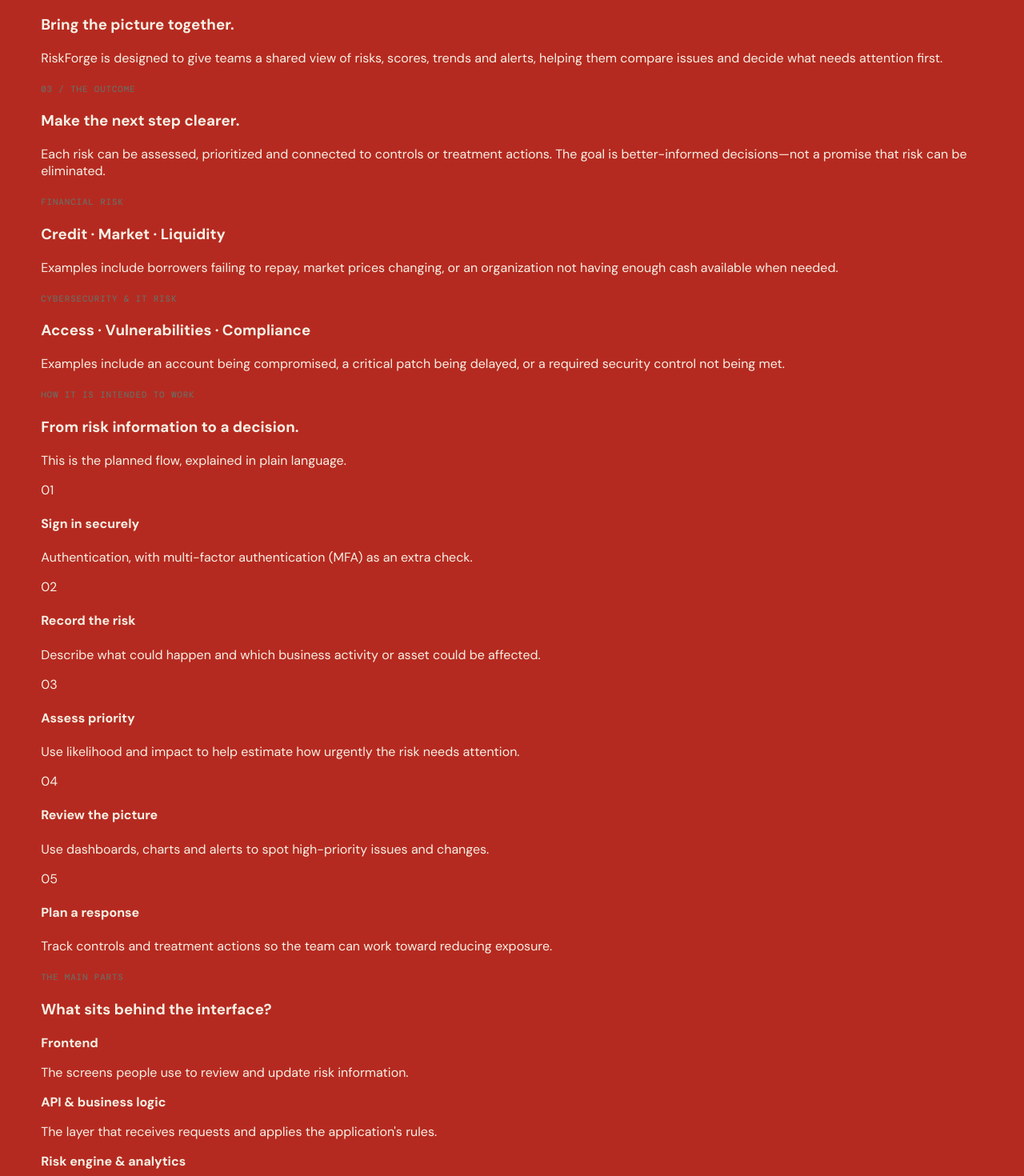
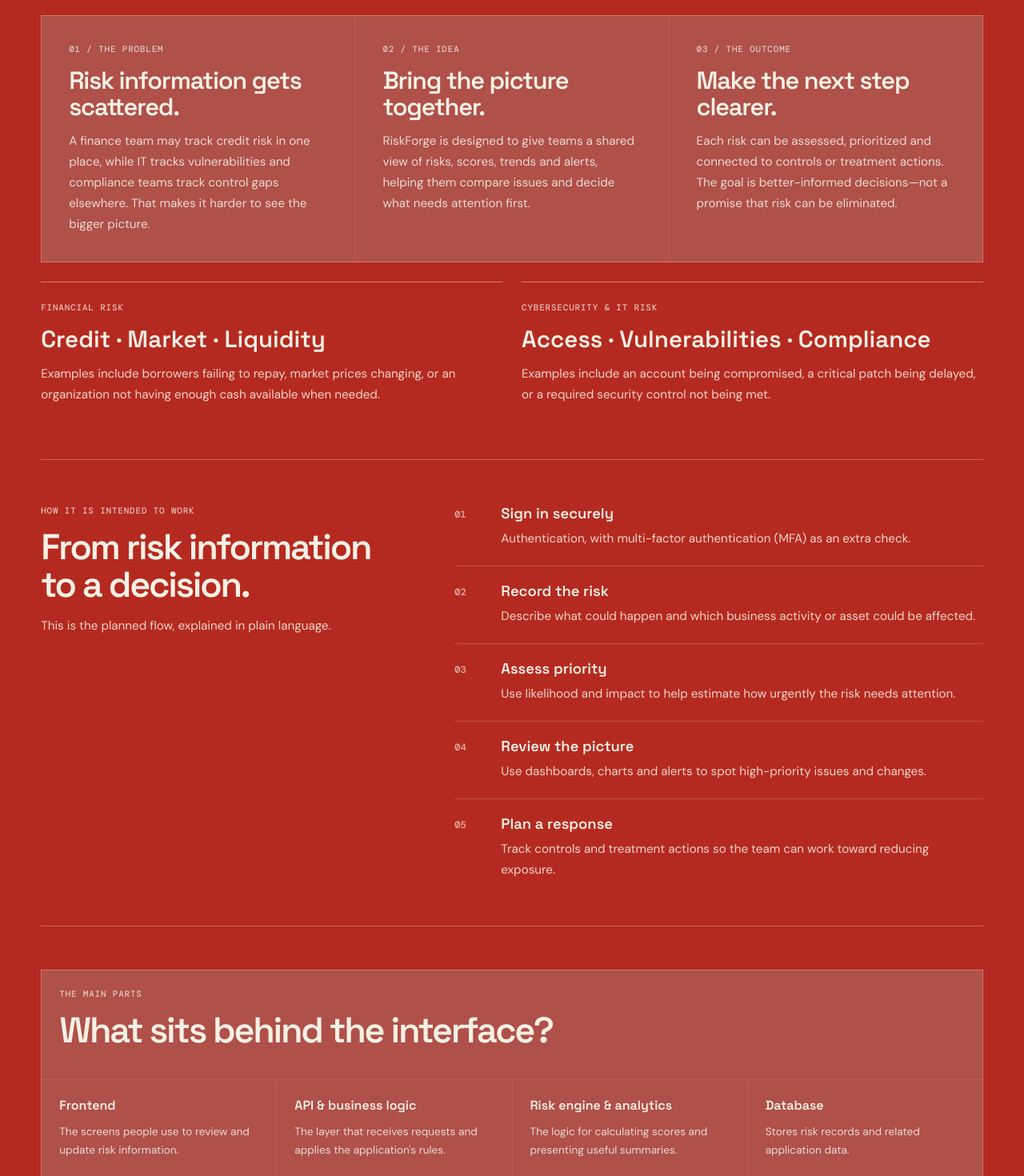
Before and after one commit to Typoss/hyzam-nazar-portfolio, a React (Vite) app: page / in a window 1280 px wide. Shown: the part 5820-7290 px from the top of the page at 80% size. Built offline with nearby package versions, Linux system fonts and the light colour scheme.

Commit message:
Improve RiskForge case study readability and mobile layout

```diff
--- a/src/styles.css
+++ b/src/styles.css
@@ -807,3 +807,126 @@
 @media (prefers-reduced-motion: reduce) {
   html { scroll-behavior: auto; }
 }
+
+
+/* RiskForge case study: clearer reading hierarchy and responsive explanations */
+.riskforge-intro {
+  max-width: 850px;
+  margin: 0 auto 42px;
+  font-size: clamp(1.1rem, 2vw, 1.5rem);
+  line-height: 1.65;
+  text-wrap: pretty;
+}
+.riskforge-explain-grid {
+  display: grid;
+  grid-template-columns: repeat(3, minmax(0, 1fr));
+  gap: 1px;
+  background: rgba(255,255,255,.22);
+  border: 1px solid rgba(255,255,255,.22);
+  margin: 0 0 24px;
+}
+.riskforge-explain-card {
+  padding: clamp(20px, 3vw, 34px);
+  background: rgba(18,18,18,.12);
+}
+.riskforge-explain-card .mono,
+.riskforge-risk-types .mono,
+.riskforge-how .mono,
+.riskforge-architecture .mono,
+.riskforge-stack > .mono {
+  display: block;
+  margin-bottom: 16px;
+  color: inherit;
+  opacity: .75;
+}
+.riskforge-explain-card h3 {
+  font: 600 clamp(1.3rem, 2.4vw, 2rem)/1.08 var(--display);
+  letter-spacing: -.04em;
+  margin: 0 0 14px;
+}
+.riskforge-explain-card p,
+.riskforge-risk-types p,
+.riskforge-how-heading p,
+.riskforge-step p,
+.riskforge-component p,
+.riskforge-note {
+  font-size: .95rem;
+  line-height: 1.7;
+  margin: 0;
+  opacity: .86;
+}
+.riskforge-risk-types {
+  display: grid;
+  grid-template-columns: repeat(2, minmax(0, 1fr));
+  gap: 24px;
+  margin: 0 0 68px;
+}
+.riskforge-risk-types > div {
+  border-top: 1px solid rgba(255,255,255,.4);
+  padding-top: 24px;
+}
+.riskforge-risk-types h3 {
+  font: 600 clamp(1.25rem, 2.3vw, 1.9rem)/1.2 var(--display);
+  margin: 0 0 12px;
+}
+.riskforge-how {
+  display: grid;
+  grid-template-columns: minmax(220px, .8fr) minmax(0, 1.2fr);
+  gap: clamp(28px, 6vw, 80px);
+  padding: clamp(24px, 5vw, 56px) 0;
+  border-top: 1px solid rgba(255,255,255,.28);
+  border-bottom: 1px solid rgba(255,255,255,.28);
+}
+.riskforge-how-heading h3,
+.riskforge-architecture > div:first-child h3 {
+  font: 600 clamp(1.8rem, 3.5vw, 3.2rem)/1.03 var(--display);
+  letter-spacing: -.05em;
+  margin: 0 0 16px;
+}
+.riskforge-steps { display: grid; gap: 0; }
+.riskforge-step {
+  display: grid;
+  grid-template-columns: 42px minmax(0, 1fr);
+  gap: 16px;
+  padding: 20px 0;
+  border-bottom: 1px solid rgba(255,255,255,.18);
+}
+.riskforge-step:first-child { padding-top: 0; }
+.riskforge-step:last-child { border-bottom: 0; padding-bottom: 0; }
+.riskforge-step > span {
+  font: 500 .75rem var(--mono);
+  opacity: .7;
+  padding-top: 4px;
+}
+.riskforge-step h4 {
+  font: 600 1.15rem/1.2 var(--display);
+  margin: 0 0 8px;
+}
+.riskforge-architecture {
+  display: grid;
+  grid-template-columns: repeat(4, minmax(0, 1fr));
+  gap: 1px;
+  background: rgba(255,255,255,.22);
+  border: 1px solid rgba(255,255,255,.22);
+  margin-top: 54px;
+}
+.riskforge-architecture > div { background: rgba(18,18,18,.12); padding: 22px; }
+.riskforge-architecture > div:first-child { grid-column: 1 / -1; }
+.riskforge-component b { display: block; font: 600 1rem/1.3 var(--display); margin-bottom: 10px; }
+.riskforge-component p { font-size: .85rem; }
+.riskforge-stack { margin-top: 42px; }
+.riskforge-stack .tech-strip { margin-top: 0; }
+.riskforge-note { margin-top: 20px; max-width: 900px; font-size: .82rem; }
+@media (max-width: 800px) {
+  .riskforge-explain-grid { grid-template-columns: 1fr; }
+  .riskforge-risk-types { grid-template-columns: 1fr; gap: 28px; margin-bottom: 42px; }
+  .riskforge-how { grid-template-columns: 1fr; gap: 28px; }
+  .riskforge-architecture { grid-template-columns: repeat(2, minmax(0, 1fr)); }
+}
+@media (max-width: 480px) {
+  .riskforge-intro { font-size: 1.05rem; margin-bottom: 28px; }
+  .riskforge-explain-card { padding: 20px 16px; }
+  .riskforge-architecture { grid-template-columns: 1fr; }
+  .riskforge-architecture > div:first-child { grid-column: auto; }
+  .riskforge-step { grid-template-columns: 30px minmax(0, 1fr); gap: 12px; }
+}
```
